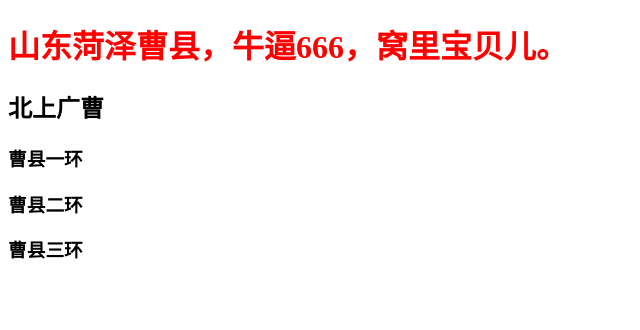
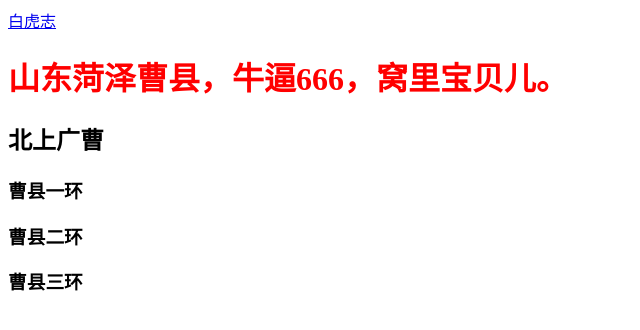
Before and after one commit to changwentong/shandonghezecaoxian, a plain HTML site: page index.html in a window 1280 px wide. Shown: the whole page, without its empty margins (0-640 px from the left). Drawn offline with Linux system fonts and the light colour scheme.

Commit message:
'添加了两个a标签’

```diff
--- a/index.html
+++ b/index.html
@@ -10,6 +10,7 @@
 </head>
 
 <body>
+    <a href="./新建文本文档.html">白虎志</a>
     <div>
         <h1>山东菏泽曹县，牛逼666，窝里宝贝儿。</h1>
         <h2>北上广曹</h2>
```
Also changed, not shown: 新建文本文档.html (+1 -0 lines), 1 other file.
